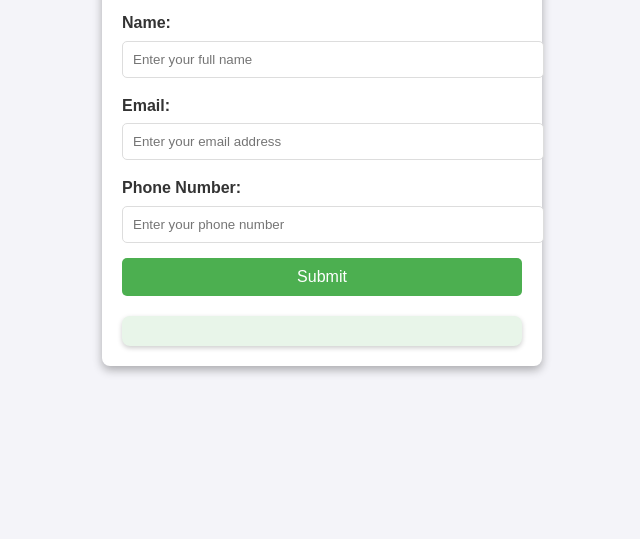
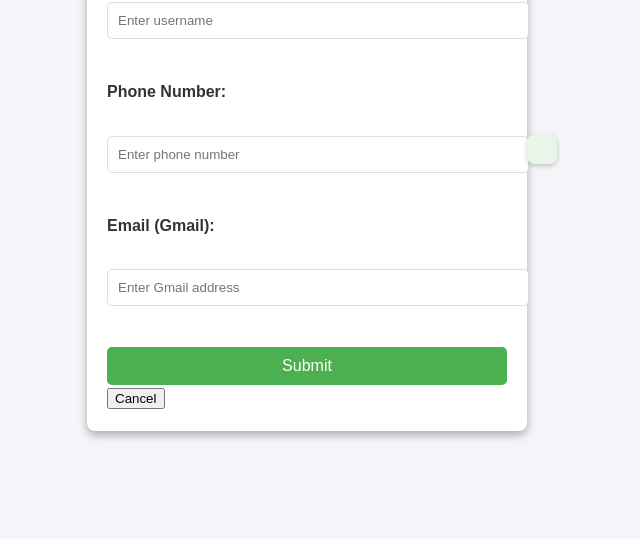
Before and after one commit to jayachandra2739/Eventweb2, a plain HTML site: page index.html in a window 1280 px wide. Shown: the part 261-800 px from the top of the page, without its empty margins (318-958 px from the left). Drawn offline with Linux system fonts and the light colour scheme.

Commit message:
Update index.html

```diff
--- a/index.html
+++ b/index.html
@@ -10,21 +10,24 @@
   <div class="form-container">
     <h2>Register for the Event</h2>
     <form id="registrationForm">
-      <!-- Name Input -->
-      <label for="username">Name:</label>
-      <input type="text" id="username" name="username" placeholder="Enter your full name" required>
+      <!-- Username -->
+      <label for="username">Username:</label><br>
+      <input type="text" id="username" name="username" placeholder="Enter username" required><br><br>
 
-      <!-- Email Input -->
-      <label for="email">Email:</label>
-      <input type="email" id="email" name="email" placeholder="Enter your email address" required>
+      <!-- Phone Number -->
+      <label for="phone">Phone Number:</label><br>
+      <input type="text" id="phone" name="phone" placeholder="Enter phone number" maxlength="10" required><br><br>
 
-      <!-- Phone Number Input -->
-      <label for="phone">Phone Number:</label>
-      <input type="tel" id="phone" name="phone" placeholder="Enter your phone number" required>
+      <!-- Email -->
+      <label for="email">Email (Gmail):</label><br>
+      <input type="email" id="email" name="email" placeholder="Enter Gmail address" required><br><br>
 
       <!-- Submit Button -->
       <button type="submit" class="submit-button">Submit</button>
+        <button id="cancelButton" class="cancel-button">Cancel</button>
+    </div>
     </form>
+    <p id="errorMessage" class="error-message"></p>
 
     <!-- Placeholder for Displaying Submitted Data -->
     <div id="submittedData" class="submitted-data"></div>
```
